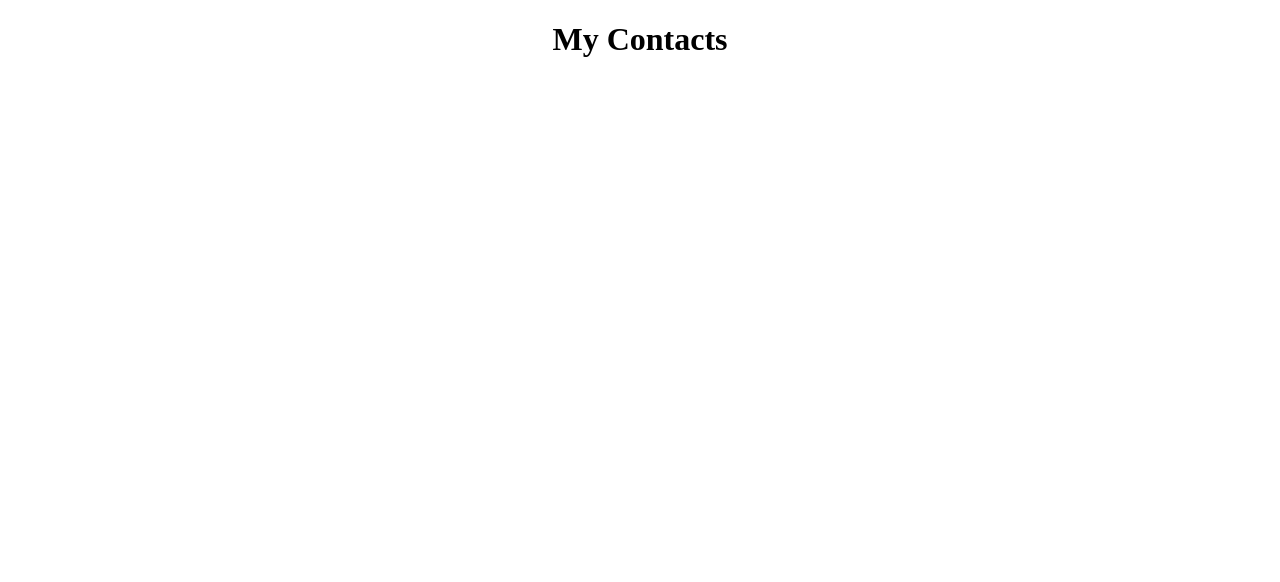
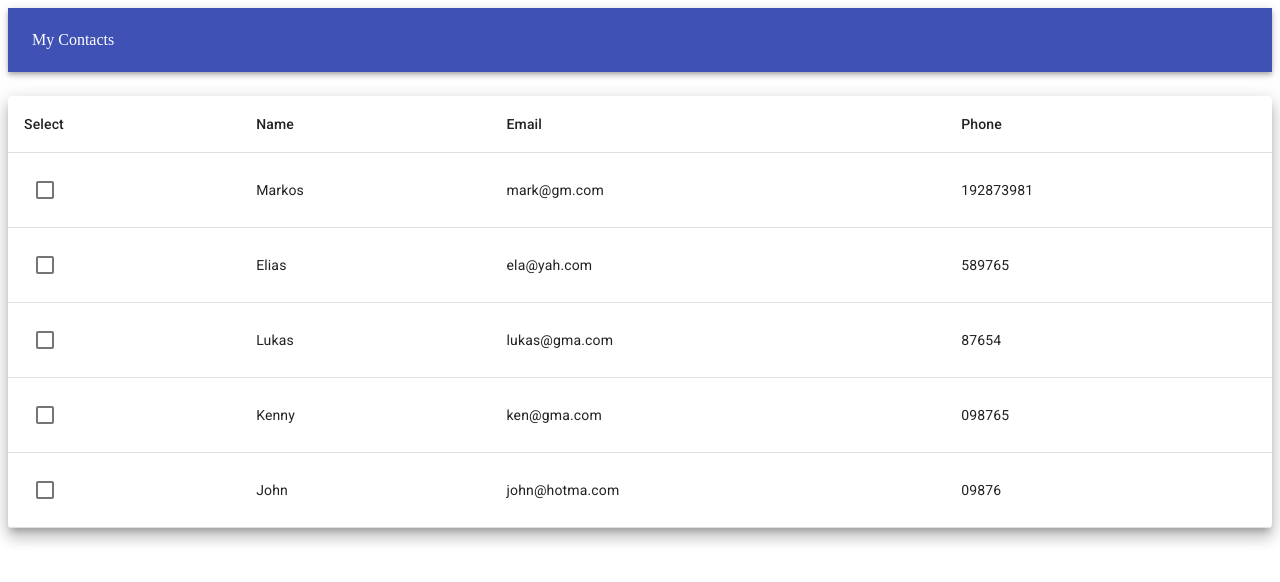
Before and after one commit to AcedYu/crs-assessment, a React (Create React App) app: page / in a window 1280 px wide. Shown: the top 582 px of the page. Built offline with nearby package versions, Linux system fonts and the light colour scheme.

Commit message:
update to test on browser

```diff
--- a/src/App.css
+++ /dev/null
@@ -1,38 +0,0 @@
-.App {
-  text-align: center;
-}
-
-.App-logo {
-  height: 40vmin;
-  pointer-events: none;
-}
-
-@media (prefers-reduced-motion: no-preference) {
-  .App-logo {
-    animation: App-logo-spin infinite 20s linear;
-  }
-}
-
-.App-header {
-  background-color: #282c34;
-  min-height: 100vh;
-  display: flex;
-  flex-direction: column;
-  align-items: center;
-  justify-content: center;
-  font-size: calc(10px + 2vmin);
-  color: white;
-}
-
-.App-link {
-  color: #61dafb;
-}
-
-@keyframes App-logo-spin {
-  from {
-    transform: rotate(0deg);
-  }
-  to {
-    transform: rotate(360deg);
-  }
-}
--- a/src/App.js
+++ b/src/App.js
@@ -1,9 +1,13 @@
-import "./App.css";
+import Table from "./components/Table.js";
+import Nav from "./components/Nav.js";
+// import Words from "./components/Typographytest.js";
 
 const App = () => {
   return (
     <div className="App">
-      <h1>My Contacts</h1>
+      <Nav />
+      <Table />
+      {/* <Words /> */}
     </div>
   );
 };
--- /dev/null
+++ b/src/components/Nav.js
@@ -0,0 +1,33 @@
+import React from "react";
+import PropTypes from "prop-types";
+import { withStyles } from "@material-ui/core/styles";
+import AppBar from "@material-ui/core/AppBar";
+import Toolbar from "@material-ui/core/Toolbar";
+import Typography from "@material-ui/core/Typography";
+
+const styles = {
+  root: {
+    flexGrow: 1
+  }
+};
+
+function SimpleAppBar(props) {
+  const { classes } = props;
+  return (
+    <div className={classes.root}>
+      <AppBar position="static" color="primary">
+        <Toolbar>
+          <Typography variant="title" color="inherit">
+            My Contacts
+          </Typography>
+        </Toolbar>
+      </AppBar>
+    </div>
+  );
+}
+
+SimpleAppBar.propTypes = {
+  classes: PropTypes.object.isRequired
+};
+
+export default withStyles(styles)(SimpleAppBar);
--- a/src/components/Table.js
+++ b/src/components/Table.js
@@ -0,0 +1,93 @@
+import React from "react";
+import PropTypes from "prop-types";
+import { withStyles } from "@material-ui/core/styles";
+import Table from "@material-ui/core/Table";
+import TableBody from "@material-ui/core/TableBody";
+import TableCell from "@material-ui/core/TableCell";
+import TableHead from "@material-ui/core/TableHead";
+import TableRow from "@material-ui/core/TableRow";
+import Paper from "@material-ui/core/Paper";
+import Checkbox from "@material-ui/core/Checkbox";
+
+const styles = (theme) => ({
+  root: {
+    width: "100%",
+    marginTop: theme.spacing.unit * 3,
+    overflowX: "auto"
+  },
+  table: {
+    minWidth: 700
+  }
+});
+
+const rows = [
+  {
+    id: 632,
+    name: "Markos",
+    email: "mark@gm.com",
+    phone: "192873981"
+  },
+  {
+    id: 633,
+    name: "Elias",
+    email: "ela@yah.com",
+    phone: "589765"
+  },
+  {
+    id: 634,
+    name: "Lukas",
+    email: "lukas@gma.com",
+    phone: "87654"
+  },
+  {
+    id: 635,
+    name: "Kenny",
+    email: "ken@gma.com",
+    phone: "098765"
+  },
+  {
+    id: 636,
+    name: "John ",
+    email: "john@hotma.com",
+    phone: "09876"
+  }
+];
+
+function SimpleTable(props) {
+  const { classes } = props;
+
+  return (
+    <Paper className={classes.root} elevation={10}>
+      <Table className={classes.table}>
+        <TableHead>
+          <TableRow>
+            <TableCell>Select</TableCell>
+            <TableCell>Name</TableCell>
+            <TableCell>Email</TableCell>
+            <TableCell>Phone</TableCell>
+          </TableRow>
+        </TableHead>
+        <TableBody>
+          {rows.map((row) => {
+            return (
+              <TableRow key={row.id}>
+                <TableCell>
+                  <Checkbox />
+                </TableCell>
+                <TableCell>{row.name}</TableCell>
+                <TableCell>{row.email}</TableCell>
+                <TableCell>{row.phone}</TableCell>
+              </TableRow>
+            );
+          })}
+        </TableBody>
+      </Table>
+    </Paper>
+  );
+}
+
+SimpleTable.propTypes = {
+  classes: PropTypes.object.isRequired
+};
+
+export default withStyles(styles)(SimpleTable);
--- /dev/null
+++ b/src/components/Typographytest.js
@@ -0,0 +1,65 @@
+import React from "react";
+import PropTypes from "prop-types";
+import Typography from "@material-ui/core/Typography";
+import { withStyles } from "@material-ui/core/styles";
+
+const styles = {
+  root: {
+    width: "100%",
+    maxWidth: 500
+  }
+};
+
+function Types(props) {
+  const { classes } = props;
+
+  return (
+    <div className={classes.root}>
+      <Typography variant="display4" gutterBottom>
+        Display 4
+      </Typography>
+      <Typography variant="display3" gutterBottom>
+        Display 3
+      </Typography>
+      <Typography variant="display2" gutterBottom>
+        Display 2
+      </Typography>
+      <Typography variant="display1" gutterBottom>
+        Display 1
+      </Typography>
+      <Typography variant="headline" gutterBottom>
+        Headline
+      </Typography>
+      <Typography variant="title" gutterBottom>
+        Title
+      </Typography>
+      <Typography variant="subheading" gutterBottom>
+        Subheading
+      </Typography>
+      <Typography variant="body2" gutterBottom>
+        Body 2
+      </Typography>
+      <Typography variant="body1" gutterBottom align="right">
+        Body 1
+      </Typography>
+      <Typography variant="caption" gutterBottom align="center">
+        Caption
+      </Typography>
+      <Typography gutterBottom noWrap>
+        {`
+          Lorem ipsum dolor sit amet, consectetur adipisicing elit,
+          sed do eiusmod tempor incididunt ut labore et dolore magna aliqua.
+        `}
+      </Typography>
+      <Typography variant="button" gutterBottom>
+        Button
+      </Typography>
+    </div>
+  );
+}
+
+Types.propTypes = {
+  classes: PropTypes.object.isRequired
+};
+
+export default withStyles(styles)(Types);
```
Also changed, not shown: public/robots.txt (deleted).
